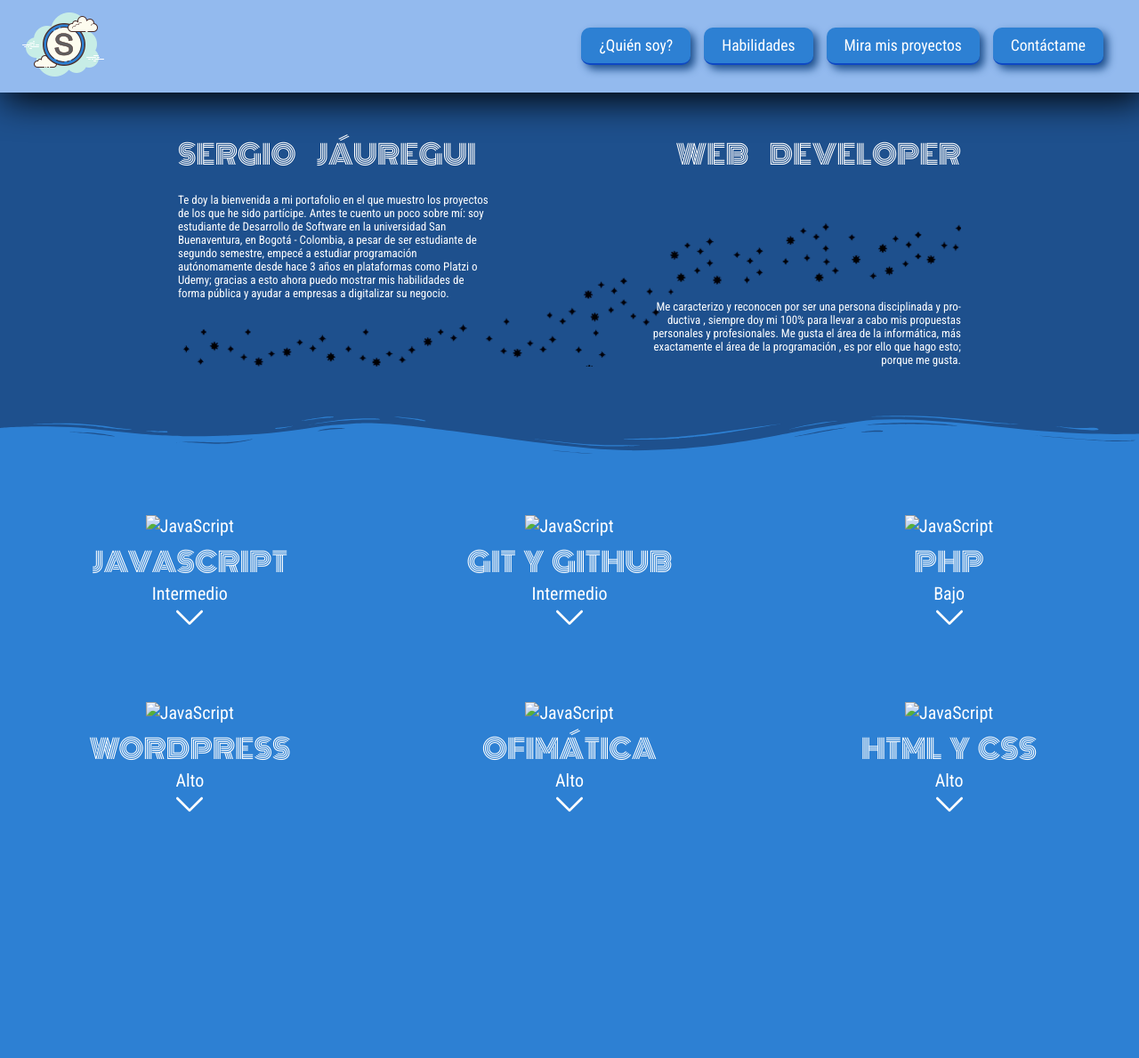
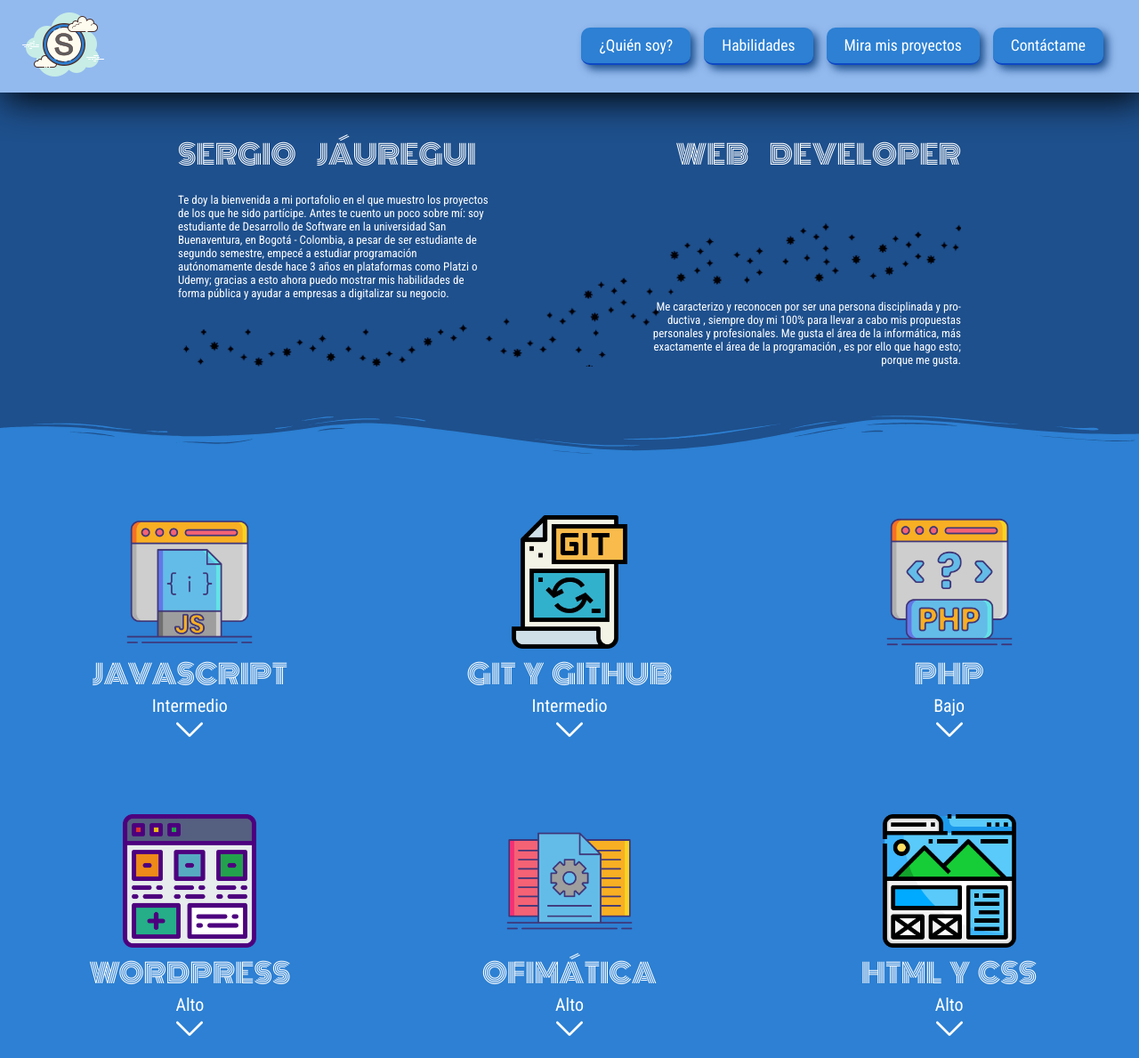
Before and after one commit to SergioAngel-1/Portafolio, a plain HTML site: page index.html in a window 1280 px wide. Shown: the top 1189 px of the page at 89% size. Drawn offline with Linux system fonts and the light colour scheme; the site is published under a folder, as on GitHub Pages, so addresses that start at the root find nothing; a web font is replaced by a local one.

Commit message:
Corrección ruta Imágenes

```diff
--- a/index.html
+++ b/index.html
@@ -130,7 +130,7 @@
       <div class="container-skills">
         <section id="ampliar1">
           <div class="show">
-            <img src="/Imgs/js.png" alt="JavaScript" />
+            <img src="Imgs/js.png" alt="JavaScript" />
             <a href="#ampliar1"
               >JAVASCRIPT
               <span class="show-s"> Intermedio </span>
@@ -167,7 +167,7 @@
 
         <section id="ampliar2">
           <div class="show">
-            <img src="/Imgs/git.png" alt="JavaScript" />
+            <img src="Imgs/git.png" alt="JavaScript" />
             <a href="#ampliar2"
               >GIT Y GITHUB
               <span class="show-s"> Intermedio </span>
@@ -204,7 +204,7 @@
         </section>
         <section id="ampliar3">
           <div class="show">
-            <img src="/Imgs/php.png" alt="JavaScript" />
+            <img src="Imgs/php.png" alt="JavaScript" />
             <a href="#ampliar3"
               >PHP
               <span class="show-s"> Bajo </span>
@@ -240,7 +240,7 @@
         </section>
         <section id="ampliar4">
           <div class="show">
-            <img src="/Imgs/wordpress.png" alt="JavaScript" />
+            <img src="Imgs/wordpress.png" alt="JavaScript" />
             <a href="#ampliar4"
               >WORDPRESS
               <span class="show-s"> Alto </span>
@@ -280,7 +280,7 @@
         </section>
         <section id="ampliar5">
           <div class="show">
-            <img src="/Imgs/Ofimatica.png" alt="JavaScript" />
+            <img src="Imgs/Ofimatica.png" alt="JavaScript" />
             <a href="#ampliar5"
               >OFIMÁTICA
               <span class="show-s"> Alto </span>
@@ -316,7 +316,7 @@
         </section>
         <section id="ampliar6">
           <div class="show">
-            <img src="/ImgS/web.png" alt="JavaScript" />
+            <img src="Imgs/web.png" alt="JavaScript" />
             <a href="#ampliar6"
               >HTML Y CSS
               <span class="show-s"> Alto </span>
```
